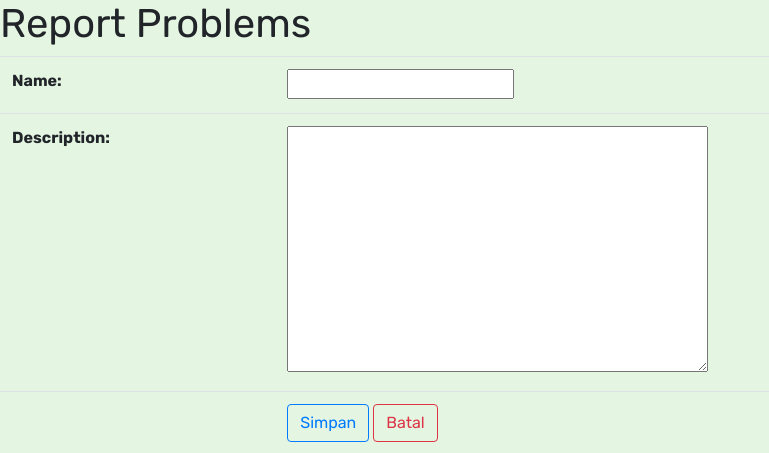
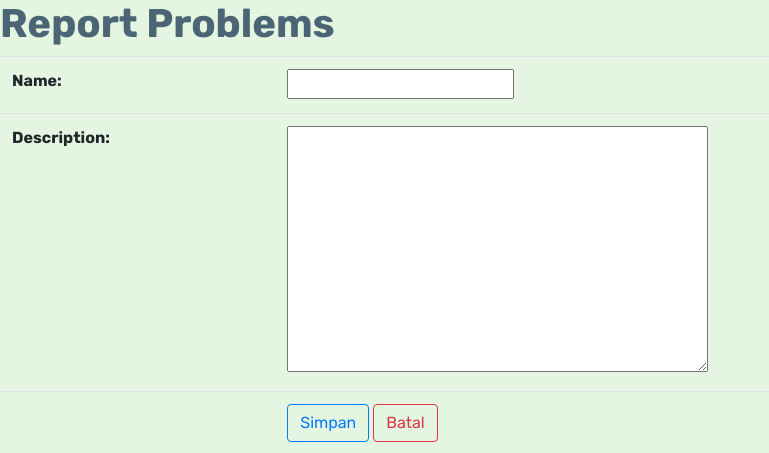
Before and after one commit to SinusCosinusTangen/donasi-covid19-ppw-kel12, a Django app: page /reportIssue/ in a window 1280 px wide. Shown: the part 66-519 px from the top of the page, without its empty margins (0-769 px from the left). Run offline with Django 3.2, Linux system fonts and the light colour scheme; some libraries are stand-ins or nearby versions.

Commit message:
update report html

```diff
--- a/report/templates/report/report.html
+++ b/report/templates/report/report.html
@@ -9,7 +9,7 @@
 
     <body>
         {% block content %}
-        <h1>Report Problems</h1>
+        <h1 style="color: #4B6574; font-weight: bold; ">Report Problems</h1>
         <form action="" method="POST">
             <table class="table">
                 <tbody>
```
